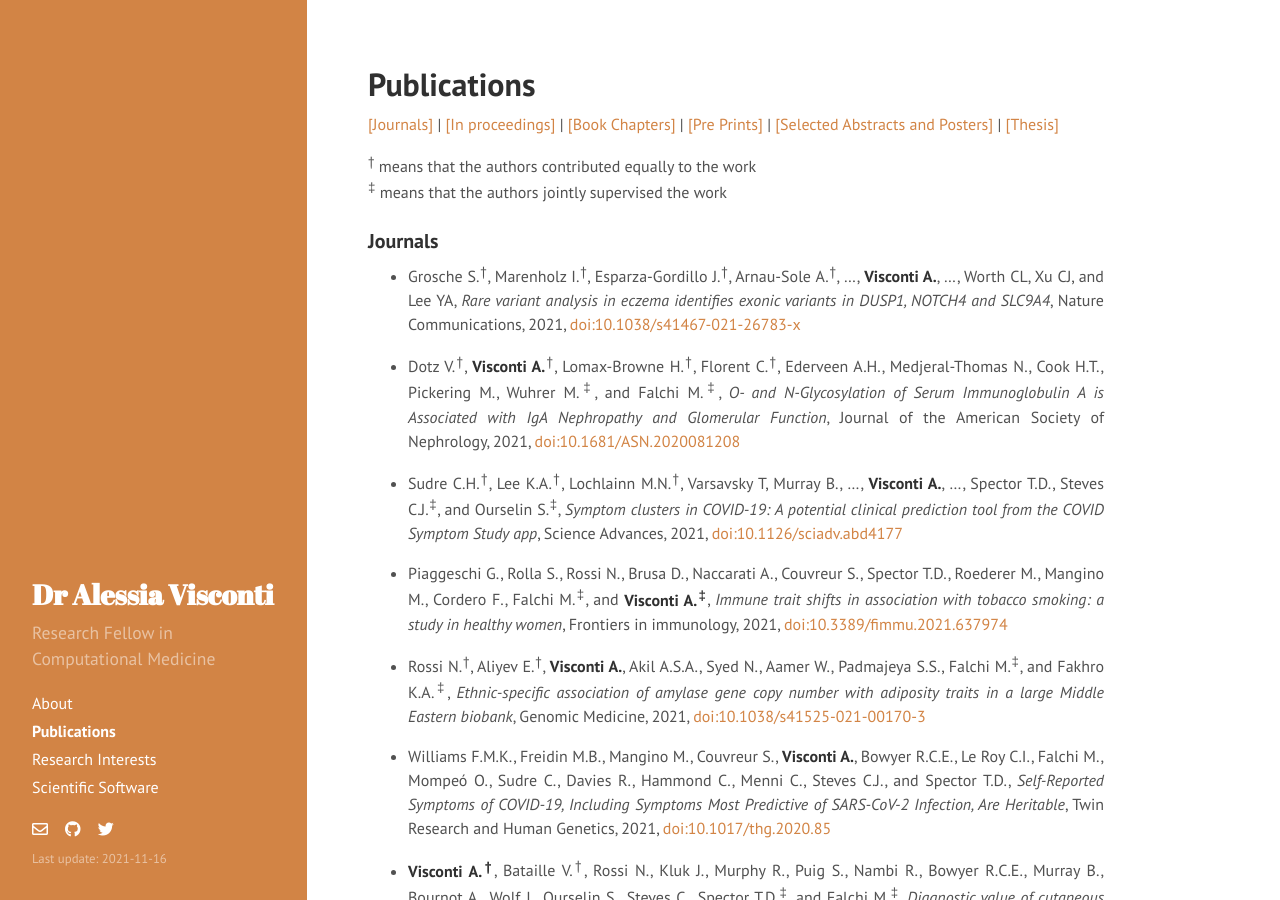
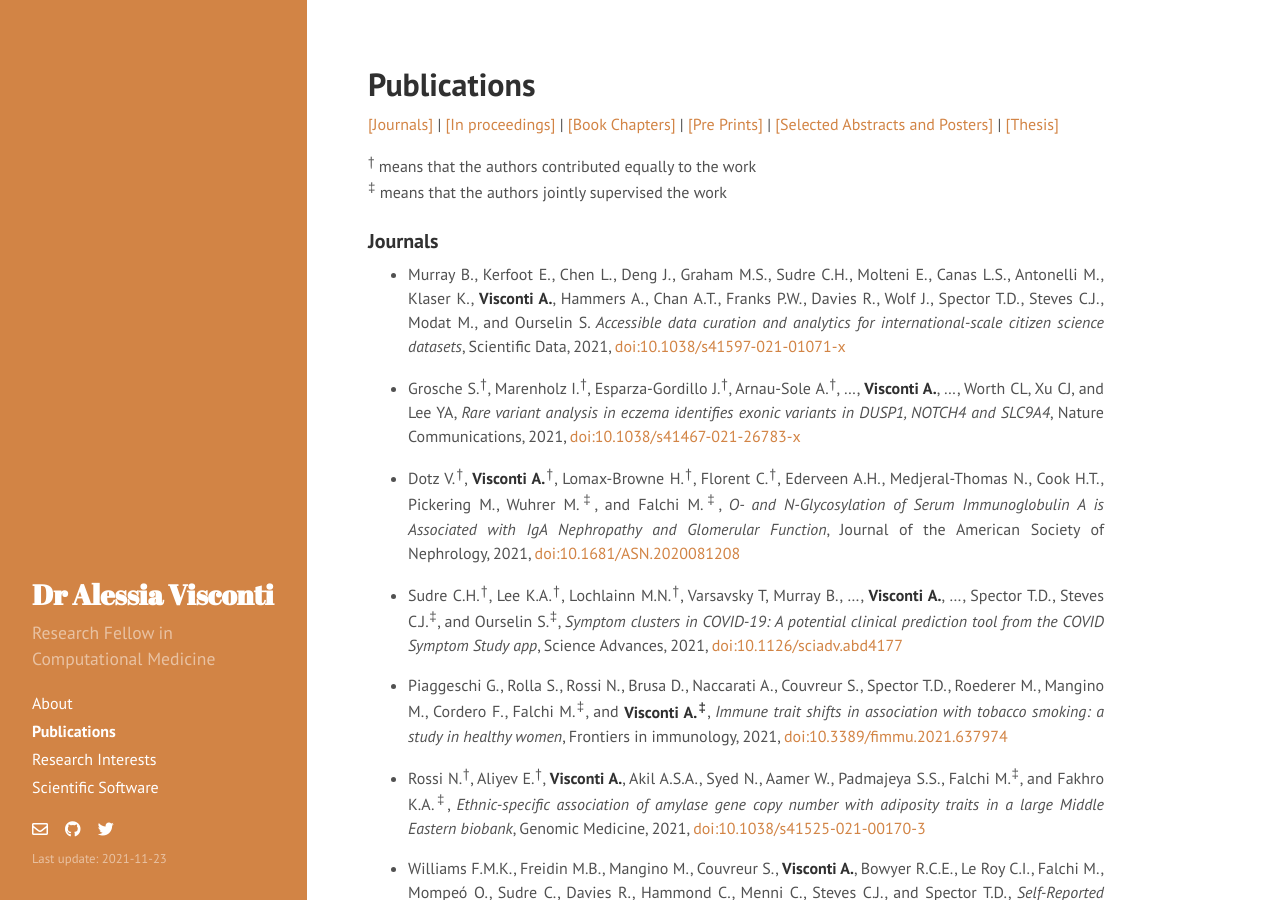
Before and after one commit to alesssia/alesssia.github.io, a Jekyll site: the page built from publications.md, in a window 1280 px wide and 900 px high. Built offline with Jekyll 4.4.1, drawn with Linux system fonts in a browser that asks for light colours; nearby versions of some CDN libraries; a style sheet for code colours, icons or effects is not loaded.

Commit message:
Added ExeTera to publications

```diff
--- a/_config.yml
+++ b/_config.yml
@@ -11,7 +11,7 @@ tagline:     ''
 description: 'Research Fellow in Computational Medicine'
 url:         http://alesssia.github.io/
 baseurl:     /
-lastmod:    '2021-11-16'
+lastmod:    '2021-11-23'
 
 author:
   name:      'Alessia Visconti'
--- a/publications.md
+++ b/publications.md
@@ -16,6 +16,8 @@ title: Publications
 <sup>‡</sup> means that the authors jointly supervised the work
 
 ###  Journals
+
+- Murray B., Kerfoot E., Chen L., Deng J., Graham M.S., Sudre C.H., Molteni E., Canas L.S., Antonelli M., Klaser K., **Visconti A.**, Hammers A., Chan A.T., Franks P.W., Davies R., Wolf J., Spector T.D., Steves C.J., Modat M., and Ourselin S. *Accessible data curation and analytics for international-scale citizen science datasets*, Scientific Data, 2021, [doi:10.1038/s41597-021-01071-x](https://www.nature.com/articles/s41597-021-01071-x)
 
 - Grosche S.<sup>†</sup>, Marenholz I.<sup>†</sup>, Esparza-Gordillo J.<sup>†</sup>, Arnau-Sole A.<sup>†</sup>, ..., **Visconti A.**, ..., Worth CL, Xu CJ, and Lee YA, *Rare variant analysis in eczema identifies exonic variants in DUSP1, NOTCH4 and SLC9A4*, Nature Communications, 2021, [doi:10.1038/s41467-021-26783-x](https://www.nature.com/articles/s41467-021-26783-x)
 
```
Also changed, not shown: 2 other files.
